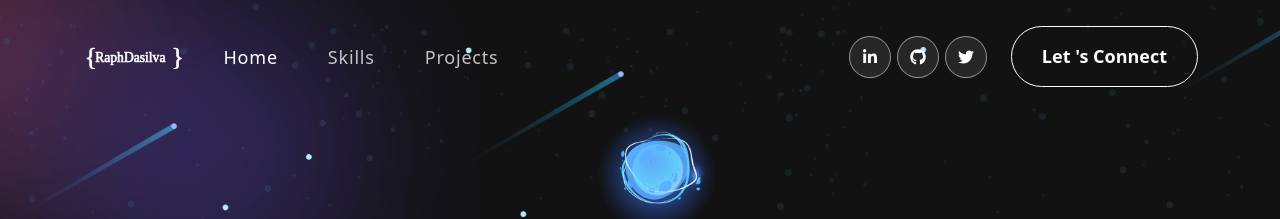
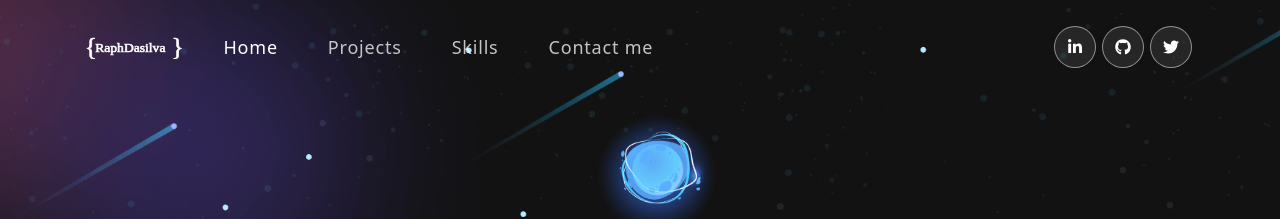
Before and after one commit to RaphDasilva/personal_potfolio, a React (Create React App) app: page / in a window 1280 px wide. Shown: the top 219 px of the page. Built offline with nearby package versions, Linux system fonts and the light colour scheme.

Commit message:
Update NavBar

```diff
--- a/src/components/NavBar.js
+++ b/src/components/NavBar.js
@@ -43,18 +43,26 @@ const NavBar = () => {
               Home
             </Nav.Link>
             <Nav.Link
+              href="#projects"
+              className={activeLink === 'projects' ? 'active navbar-link' : 'navbar-link'}
+              onClick={() => onUpdateActiveLink('projects')}
+            >
+              Projects
+            </Nav.Link>
+            <Nav.Link
               href="#skills"
               className={activeLink === 'skills' ? 'active navbar-link' : 'navbar-link'}
               onClick={() => onUpdateActiveLink('skills')}
             >
               Skills
             </Nav.Link>
+
             <Nav.Link
-              href="#projects"
-              className={activeLink === 'projects' ? 'active navbar-link' : 'navbar-link'}
-              onClick={() => onUpdateActiveLink('projects')}
+              href="#connect"
+              className={activeLink === 'connect' ? 'active navbar-link' : 'navbar-link'}
+              onClick={() => onUpdateActiveLink('connect')}
             >
-              Projects
+              Contact me
             </Nav.Link>
           </Nav>
           <span className="navbar-text">
@@ -64,11 +72,15 @@ const NavBar = () => {
               <a href="https://twitter.com/silvaz_creation" target="_blank" rel="noreferrer"><FaTwitter className="soc-icon" /></a>
             </div>
 
-            <button className="vvd" type="submit">
+            {/* <button className="vvd" type="submit">
               {' '}
-              <span>Let &apos;s Connect</span>
+              <span>
+                <a href="#connect">
+                  Let &apos;s Connect
+                </a>
+              </span>
               {' '}
-            </button>
+            </button> */}
           </span>
         </Navbar.Collapse>
       </Container>
```
